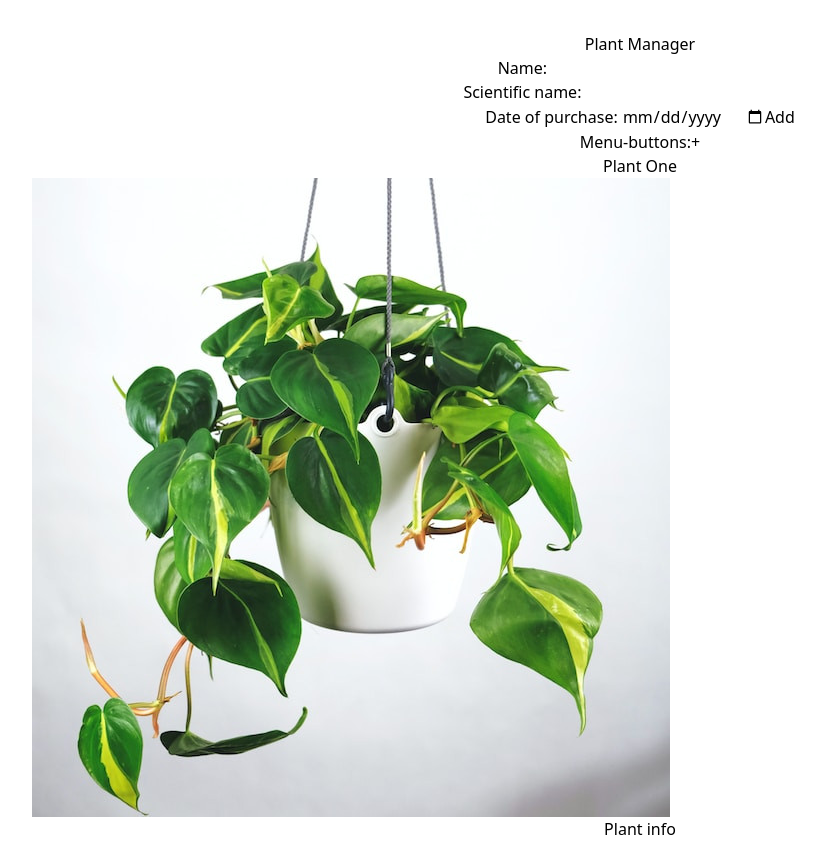
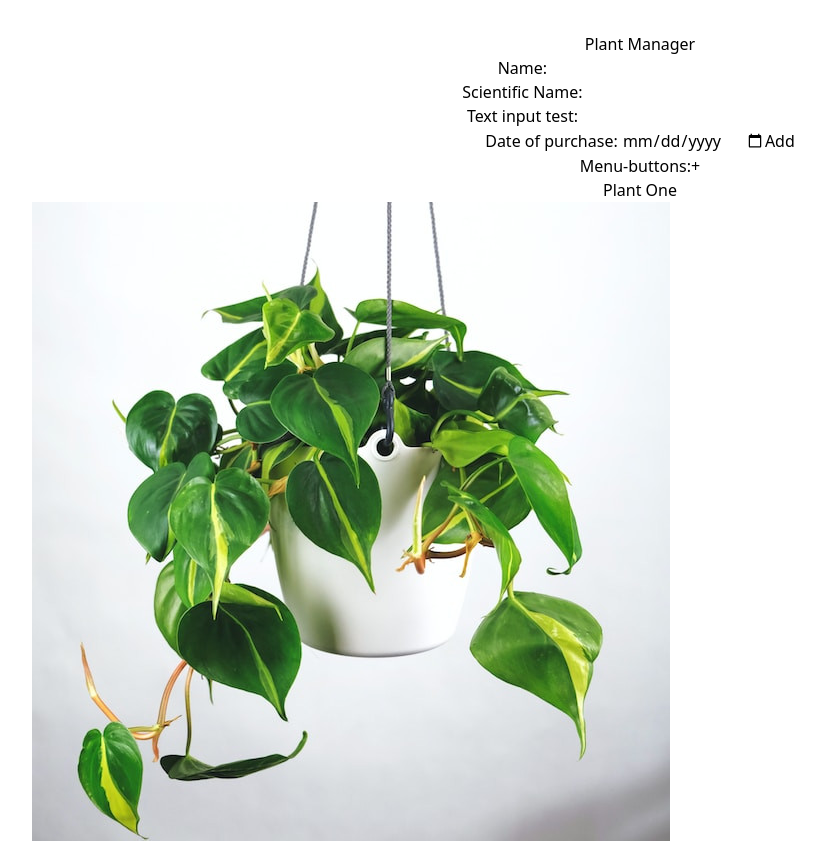
Before and after one commit to tomlajtos/planty, a React (Vite) app: page / in a window 1280 px wide. Shown: the top 843 px of the page, without its empty margins (0-825 px from the left). Built offline with nearby package versions, Linux system fonts and the light colour scheme.

Commit message:
Refactor component: PlantForm

```diff
--- a/src/components/PlantForm.jsx
+++ b/src/components/PlantForm.jsx
@@ -1,15 +1,12 @@
 import { Button } from "./ui/Button"
+import { FormTextInput } from "./ui/FormTextInput";
+
 export const PlantForm = ({ submitFn }) => {
   return (
     <form className="p-4 mx-auto my-4 flex flex-col gap-3 items-tart text-left border border-slate-500 rounded-2xl max-w-md" onSubmit={submitFn}>
-      <div className="w-full grid grid-cols-6 grid-rows-1">
-        <label htmlFor="name" className="col-span-2">Name: </label>
-        <input id="name" className="col-span-4 bg-slate-100 w-full max-w-md border border-black rounded-full" name="name" type="text" />
-      </div>
-      <div className="w-full grid grid-cols-6 grid-rows-1">
-        <label htmlFor="sciName" className="col-span-2">Scientific name: </label>
-        <input id="sciName" className="col-span-4 bg-slate-100 w-full max-w-md border border-black rounded-full" name="name" type="text" />
-      </div>
+          <FormTextInput htmlFor={"name"} labelText={"Name: "} id={"name"} name={"name"} changeFn={(e)=> console.log(e.target.value)}/>
+          <FormTextInput htmlFor={"sciName"} labelText={"Scientific Name: "} id={"sciName"} name={"sciName"} changeFn={(e)=> console.log(e.target.value)}/>
+          <FormTextInput htmlFor={"nameT"} labelText={"Text input test: "} id={"nameT"} name={"nameT"} changeFn={(e)=> console.log(e.target.value)}/>
       <label>
         Date of purchase: <input type="date" name="purchaseDate" />
       </label>
```
